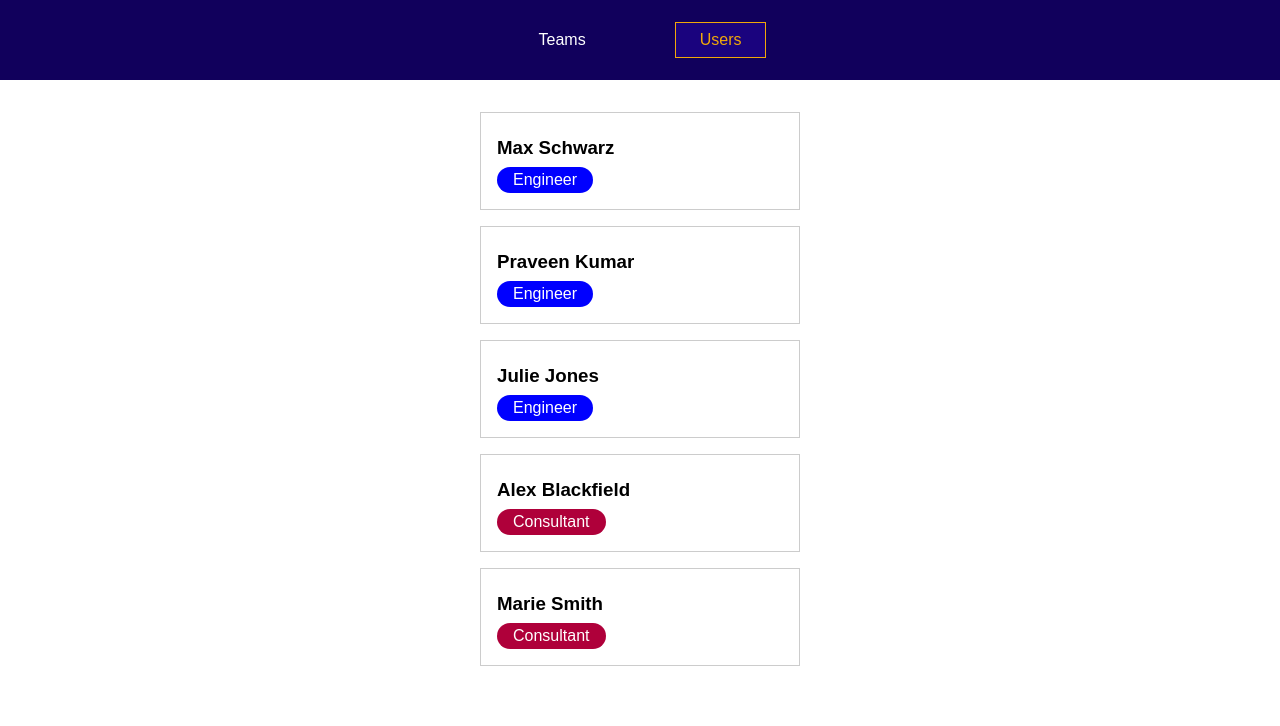
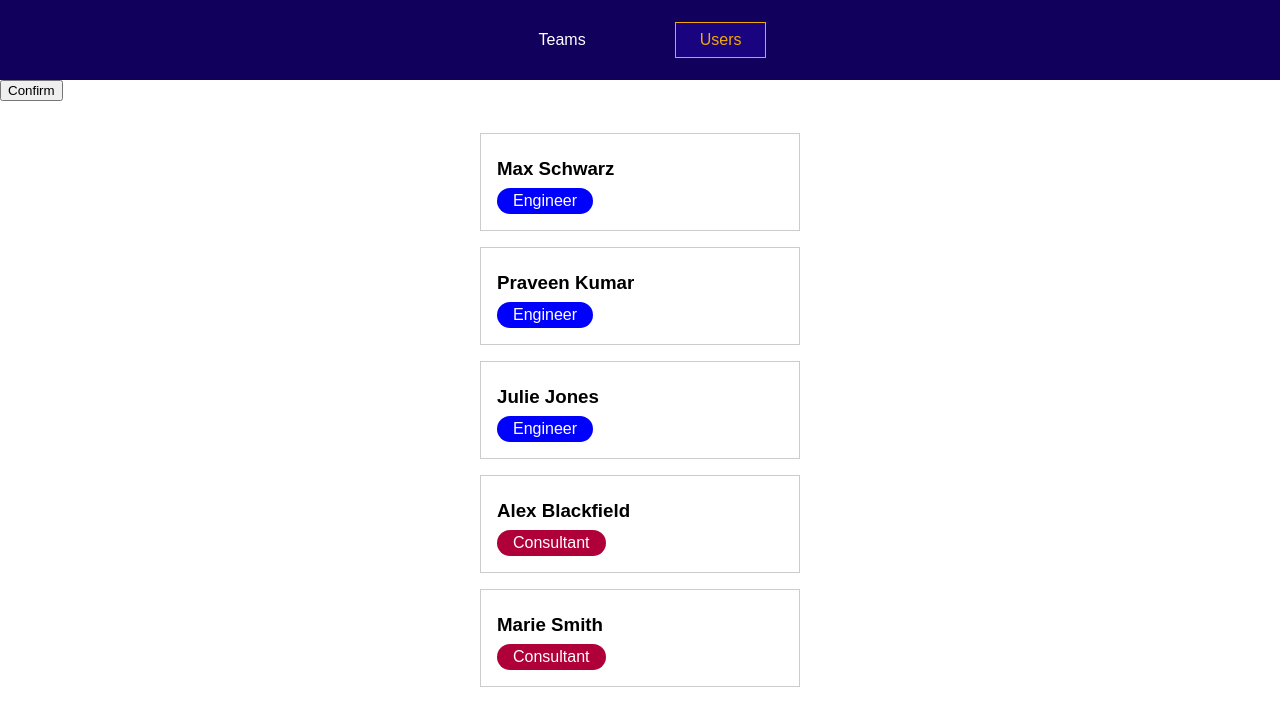
Before and after one commit to panaram1ks/vue-01-starting-project, a Vue app in the folder Routing-01/: page /users in a window 1280 px wide. Shown: the top 726 px of the page. Built offline with nearby package versions, Linux system fonts and the light colour scheme.

Commit message:
Navigation programmatic

```diff
--- a/Routing-01/src/components/users/UsersList.vue
+++ b/Routing-01/src/components/users/UsersList.vue
@@ -1,6 +1,12 @@
 <template>
+  <button @click="confirmInput">Confirm</button>
   <ul>
-    <user-item v-for="user in users" :key="user.id" :name="user.fullName" :role="user.role"></user-item>
+    <user-item
+      v-for="user in users"
+      :key="user.id"
+      :name="user.fullName"
+      :role="user.role"
+    ></user-item>
   </ul>
 </template>
 
@@ -12,6 +18,13 @@ export default {
     UserItem,
   },
   inject: ['users'],
+  methods: {
+    confirmInput() {
+      //do something
+      alert('confirmInput()');
+      this.$router.push('/teams');
+    },
+  },
 };
 </script>
 
```
